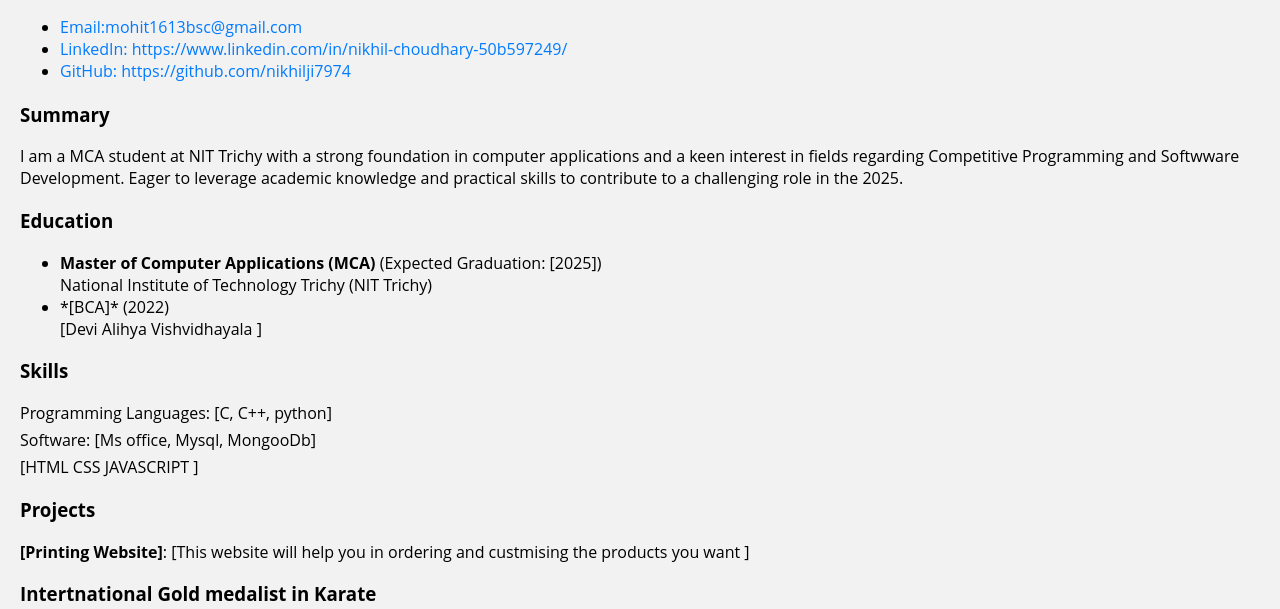
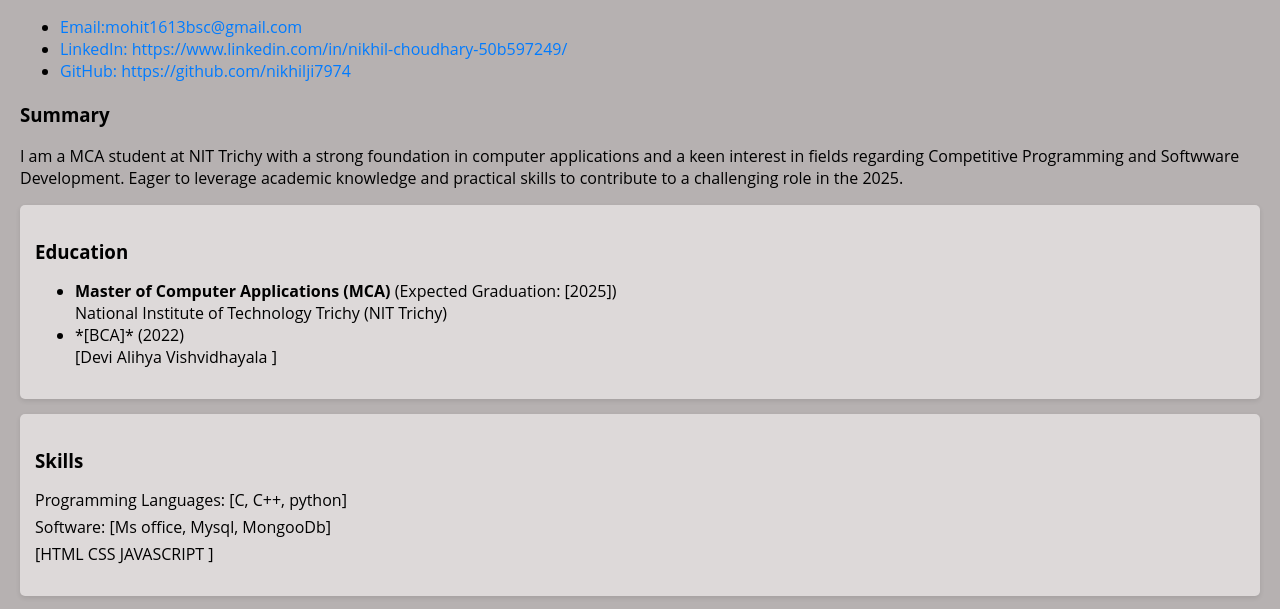
Before and after one commit to nikhilji7974/CV, a plain HTML site: page index.html in a window 1280 px wide. Shown: the part 187-796 px from the top of the page. Drawn offline with Linux system fonts and the light colour scheme.

Commit message:
style.css

```diff
--- a/style.css
+++ b/style.css
@@ -2,7 +2,7 @@ body {
     font-family: 'Open Sans', sans-serif;
     margin: 0;
     padding: 20px;
-    background-color: #f2f2f2;
+    background-color: #b6b1b1;
   }
   .header {
     text-align: center;
@@ -15,20 +15,20 @@ body {
     text-decoration: none;
     color: #007bff;
   }
-  .summary {
+  .introduction {
     font-weight: bold;
     margin-bottom: 20px;
     border-left: 5px solid #007bff;
     padding-left: 15px;
   }
-  .section {
+  .hero {
     margin-bottom: 15px;
-    background-color: #fff;
+    background-color: #ddd9d9;
     border-radius: 5px;
     padding: 15px;
     box-shadow: 0 2px 5px rgba(0, 0, 0, 0.1);
   }
-  .section h3 {
+  .hero h3 {
     margin-bottom: 5px;
   }
   .skills, .projects, .achievements {
```
